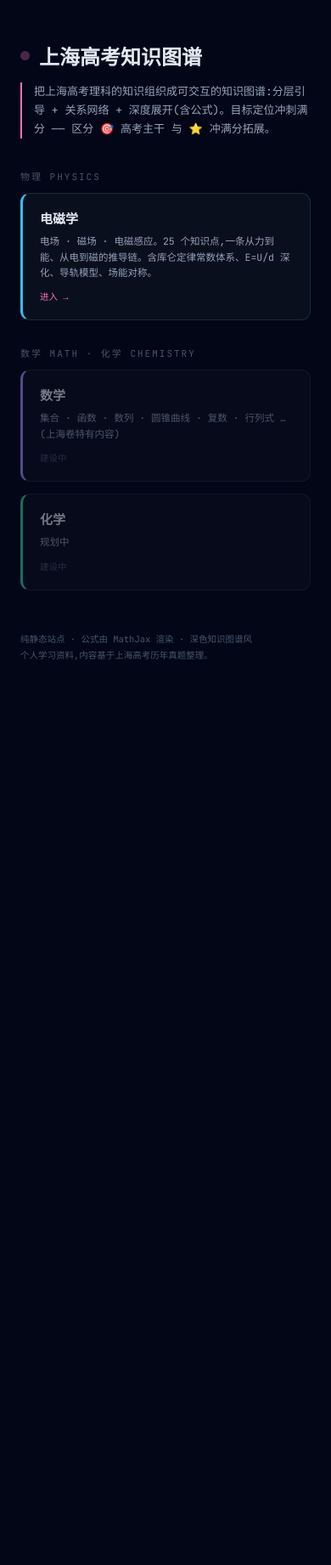
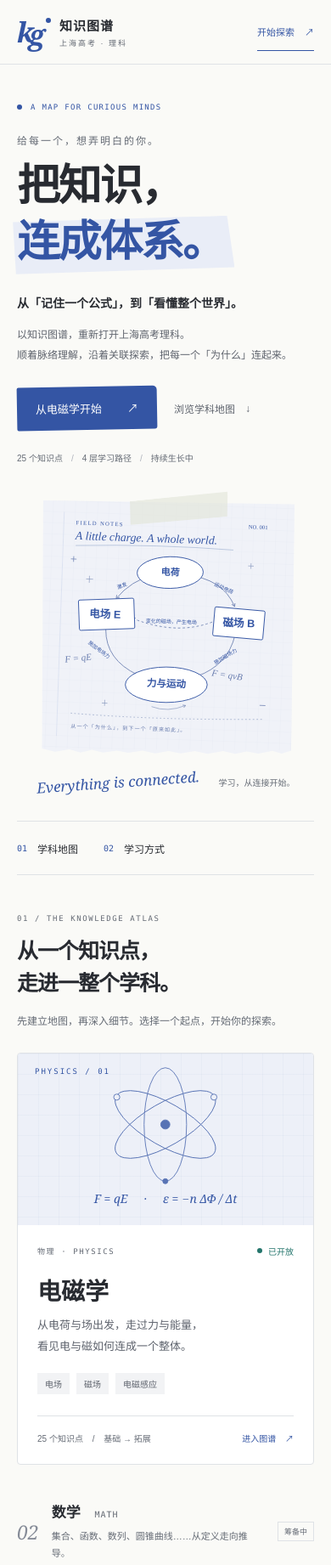
Before and after one commit to haha1903/gaokao-kg, a plain HTML site: page index.html in a window 390 px wide. Shown: the top 1842 px of the page at 85% size. Before the commit the page ends 844 px from the top, so only its background shows below. Drawn offline with Linux system fonts and the light colour scheme.

Commit message:
style(design): give the knowledge atlas a paper-and-ink homepage

```diff
--- /dev/null
+++ b/assets/home.css
@@ -0,0 +1,154 @@
+.page-width { width: min(1120px, calc(100% - 96px)); margin-inline: auto; }
+.site-header { min-height: 90px; display: flex; align-items: center; justify-content: space-between; gap: 24px; padding: 20px max(48px, calc((100vw - 1320px)/2)); border-bottom: 1px solid var(--border); }
+.site-header nav { display: flex; align-items: center; gap: 34px; font-size: 13px; }
+.site-header nav a { display: inline-flex; min-height: 44px; align-items: center; text-decoration: none; transition: color .2s; }
+.site-header nav a:hover { color: var(--accent); }
+.nav-start { gap: 20px; color: var(--accent); border-bottom: 1px solid var(--accent); }
+.hero { display: grid; grid-template-columns: 1.02fr 1fr; gap: 30px; padding-block: 76px 65px; align-items: center; }
+.hero-copy { animation: arrive .6s ease-out both; }
+.hero .eyebrow { display: flex; align-items: center; gap: 10px; color: var(--accent); margin: 0 0 35px; font-size: 10px; }
+.hero-kicker { font-size: 13px; color: var(--faint); margin: 0 0 18px; letter-spacing: 2px; }
+h1 { margin: 0 0 33px; font-size: clamp(48px, 5.3vw, 72px); line-height: 1.3; letter-spacing: -3px; font-weight: 800; }
+.ink-highlight { color: var(--accent); position: relative; display: inline-block; isolation: isolate; }
+.ink-highlight::before { content: ''; position: absolute; inset: 6% -5% -4% -3%; z-index: -1; background: #e9edf7; clip-path: polygon(1% 5%, 97% 0, 100% 94%, 2% 100%); transform: rotate(-1deg); }
+.hero-lead { font-size: 16px; font-weight: 600; margin: 0 0 12px; line-height: 1.8; }
+.hero-description { font-size: 13px; line-height: 2; color: var(--dim); margin: 0; max-width: 390px; }
+.hero-actions { display: flex; align-items: center; flex-wrap: wrap; gap: 28px; margin-top: 30px; }
+.button { display: inline-flex; align-items: center; justify-content: space-between; gap: 30px; padding: 16px 22px; font-size: 13px; text-decoration: none; transition: background-color .2s, transform .2s; }
+.button-primary { color: #fff; background: var(--accent); border-radius: 2px 5px 3px 2px; transform: rotate(-1deg); }
+.button-primary:hover { background: #294583; transform: rotate(0) translateY(-2px); }
+.text-link { display: inline-flex; align-items: center; min-height: 48px; gap: 12px; font-size: 12px; color: var(--dim); text-decoration: none; }
+.text-link:hover { color: var(--accent); }
+.hero-meta { display: flex; gap: 17px; margin-top: 31px; font-size: 10px; color: var(--faint); }
+.hero-meta span + span::before { content: '/'; margin-right: 17px; color: #aeb2bb; }
+.hero-art { position: relative; margin: 0 -12px 0 0; animation: arrive .8s .1s ease-out both; }
+.hero-art img { display: block; width: 100%; height: auto; transform: rotate(2deg); }
+.paper-tape { position: absolute; z-index: 1; width: 118px; height: 30px; top: 1%; left: 37%; transform: rotate(-6deg); background: #e4e6dbb0; clip-path: polygon(2% 0, 100% 3%, 97% 100%, 0 92%); }
+.hero-art figcaption { display: flex; align-items: center; justify-content: space-between; gap: 20px; margin: 11px 28px 0; color: var(--faint); font-size: 10px; }
+.hero-art figcaption span:first-child { font: italic 20px Georgia, serif; color: var(--accent); transform: rotate(-4deg); }
+.section-index { border-block: 1px solid var(--border); display: flex; align-items: center; gap: 42px; min-height: 75px; font-size: 12px; }
+.section-index a { display: flex; align-items: center; min-height: 44px; gap: 12px; text-decoration: none; }
+.section-index a:hover { color: var(--accent); }
+.section-index a span { font-family: var(--font-mono); font-size: 10px; color: var(--accent); }
+.section-index p { margin-left: auto; color: var(--faint); font-size: 11px; }
+.section-index p span { font-size: 20px; margin-left: 18px; color: var(--accent); }
+.subjects { padding-block: 76px 82px; scroll-margin-top: 28px; }
+.section-heading { display: flex; justify-content: space-between; align-items: end; gap: 30px; margin-bottom: 34px; }
+.section-heading .eyebrow { margin: 0 0 15px; }
+h2 { font-size: 30px; line-height: 1.5; letter-spacing: -1px; margin: 0; }
+.section-heading > p { color: var(--faint); font-size: 12px; line-height: 1.9; margin: 0 0 4px; }
+.mobile-break { display: none; }
+.subject-feature { display: grid; grid-template-columns: .85fr 1.15fr; border: 1px solid var(--border); border-radius: 4px; overflow: hidden; text-decoration: none; background: var(--panel); transition: border-color .2s, transform .2s; }
+.subject-feature:hover { border-color: #a7b5d5; transform: translateY(-3px); }
+.subject-art { position: relative; display: flex; align-items: center; justify-content: center; flex-direction: column; min-height: 306px; background: var(--accent-soft); color: var(--accent); background-image: linear-gradient(#3455a409 1px, transparent 1px), linear-gradient(90deg, #3455a409 1px, transparent 1px); background-size: 24px 24px; overflow: hidden; }
+.subject-code { position: absolute; top: 22px; left: 26px; font: 9px var(--font-mono); letter-spacing: 2px; }
+.subject-art svg { width: 82%; max-height: 226px; opacity: .8; transition: transform .4s; }
+.subject-feature:hover .subject-art svg { transform: rotate(6deg); }
+.formula { font: italic 17px Georgia, serif; }
+.formula i { margin: 0 15px; }
+.subject-content { padding: 30px 38px; }
+.subject-topline { display: flex; justify-content: space-between; gap: 14px; align-items: center; }
+.availability { display: inline-flex; gap: 7px; align-items: center; font-size: 10px; color: var(--basic); }
+.subject-content h3 { font-size: 31px; margin: 18px 0 10px; }
+.subject-content p { font-size: 13px; color: var(--dim); line-height: 1.9; margin: 0; }
+.topic-tags { display: flex; gap: 8px; margin-block: 19px 25px; }
+.topic-tags span { font-size: 10px; background: #f2f3f5; padding: 5px 9px; color: var(--dim); }
+.subject-bottom { display: flex; align-items: center; gap: 16px; justify-content: space-between; padding-top: 18px; border-top: 1px solid var(--border); font-size: 11px; color: var(--faint); }
+.subject-bottom i { margin-inline: 8px; font-style: normal; }
+.subject-bottom strong { color: var(--accent); font-weight: 500; white-space: nowrap; }
+.subject-bottom strong span { margin-left: 18px; }
+.upcoming-subjects { margin-top: 20px; }
+.upcoming { display: flex; align-items: center; gap: 25px; padding: 25px 10px; border-bottom: 1px solid var(--border); }
+.subject-number { color: #858b97; font: italic 23px Georgia, serif; }
+.upcoming h3 { margin: 0 0 8px; font-size: 17px; font-weight: 600; }
+.upcoming h3 span { color: var(--faint); font: 10px var(--font-mono); margin-left: 12px; letter-spacing: 1px; }
+.upcoming p { color: var(--faint); font-size: 12px; line-height: 1.8; margin: 0; }
+.coming-label { margin-left: auto; font-size: 10px; border: 1px solid var(--border); padding: 5px 10px; white-space: nowrap; color: var(--faint); }
+.approach { border-block: 1px solid var(--border); background: #f3f4f0; padding-block: 70px; }
+.approach-inner { display: grid; grid-template-columns: .8fr 1.4fr; gap: 70px; }
+.approach-heading .eyebrow { margin: 0 0 22px; }
+.approach h2 { font-size: 37px; }
+.approach-heading > p:not(.eyebrow) { font-size: 12px; line-height: 2; color: var(--dim); margin: 20px 0 24px; }
+.hand-note { display: inline-block; color: var(--accent); font: italic 19px Georgia, serif; transform: rotate(-5deg); }
+.learning-steps { list-style: none; padding: 0; margin: 0; }
+.learning-steps li { display: flex; align-items: start; gap: 23px; padding-block: 27px; border-bottom: 1px solid #d9ddd5; }
+.learning-steps li:first-child { padding-top: 8px; }
+.learning-steps li:last-child { border-bottom: 0; padding-bottom: 0; }
+.step-number { color: var(--accent); font: italic 22px Georgia, serif; }
+.learning-steps h3 { font-size: 17px; margin: 0 0 12px; font-weight: 600; }
+.learning-steps p { font-size: 12px; line-height: 1.9; color: var(--dim); margin: 0; }
+.step-label { font-size: 10px; color: var(--faint); white-space: nowrap; writing-mode: vertical-rl; letter-spacing: 3px; padding-top: 2px; margin-left: 8px; }
+.site-footer { display: flex; justify-content: space-between; gap: 25px; align-items: center; padding-block: 40px; }
+.footer-title { font-size: 15px; text-decoration: none; font-weight: 600; }
+.footer-title span { margin-left: 18px; color: var(--accent); }
+.site-footer p { margin: 9px 0 0; font-size: 10px; color: var(--faint); line-height: 1.9; }
+.footer-right { font-size: 10px; color: var(--faint); text-align: right; }
+.footer-right p { margin: 0 0 10px; }
+.footer-right a { display: inline-flex; align-items: center; min-height: 44px; color: var(--accent); text-decoration: none; margin-right: 18px; }
+@keyframes arrive { from { opacity: 0; transform: translateY(12px); } to { opacity: 1; transform: translateY(0); } }
+@media (min-width: 1500px) { .hero { padding-block: 96px 85px; } }
+@media (max-width: 900px) {
+  .page-width { width: calc(100% - 56px); }
+  .site-header { padding-inline: 28px; }
+  .site-header nav { gap: 24px; }
+  .hero { gap: 10px; padding-block: 60px; }
+  .hero .eyebrow { font-size: 8px; letter-spacing: 1px; }
+  .hero-art figcaption { margin-inline: 12px; }
+  .hero-art figcaption span:first-child { font-size: 17px; }
+  .hero-art figcaption span:last-child { display: none; }
+  .hero-meta { gap: 10px; font-size: 9px; }
+  .hero-meta span + span::before { margin-right: 10px; }
+  .section-heading > p { max-width: 170px; }
+  .subject-content { padding: 26px; }
+  .approach-inner { gap: 40px; }
+}
+@media (max-width: 620px) {
+  .page-width { width: calc(100% - 40px); }
+  .site-header { min-height: 76px; padding: 14px 20px; gap: 12px; }
+  .brand { font-size: 15px; gap: 10px; }
+  .brand small { font-size: 9px; }
+  .brand-mark { font-size: 33px; width: 40px; }
+  .site-header .nav-link { display: none; }
+  .site-header nav { font-size: 11px; }
+  .nav-start { gap: 12px; }
+  .hero { grid-template-columns: 1fr; padding-block: 45px 34px; gap: 34px; }
+  .hero .eyebrow { font-size: 9px; letter-spacing: 1.3px; margin-bottom: 25px; }
+  .hero-kicker { font-size: 12px; margin-bottom: 13px; }
+  h1 { font-size: clamp(48px, 13vw, 68px); margin-bottom: 27px; letter-spacing: -2px; }
+  .hero-lead { font-size: 14px; }
+  .hero-description { font-size: 12px; }
+  .hero-actions { gap: 20px; margin-top: 25px; }
+  .hero-meta { font-size: 10px; margin-top: 25px; }
+  .hero-art { margin: 0 auto; max-width: 400px; width: 94%; }
+  .hero-art figcaption span:last-child { display: block; }
+  .section-index { gap: 30px; min-height: 64px; }
+  .section-index p { display: none; }
+  .subjects { padding-block: 46px; }
+  .section-heading { display: block; margin-bottom: 25px; }
+  .section-heading > p { margin-top: 15px; max-width: none; }
+  .section-heading > p br { display: none; }
+  .eyebrow { font-size: 9px; }
+  h2 { font-size: 25px; }
+  .mobile-break { display: inline; }
+  .subject-feature { grid-template-columns: 1fr; }
+  .subject-art { min-height: 202px; }
+  .subject-art svg { height: 155px; width: 70%; }
+  .subject-code { top: 16px; left: 20px; }
+  .formula { font-size: 14px; margin-bottom: 15px; }
+  .subject-content { padding: 23px; }
+  .subject-content h3 { font-size: 28px; }
+  .subject-bottom { font-size: 10px; }
+  .subject-bottom strong span { margin-left: 8px; }
+  .upcoming { gap: 15px; padding: 22px 0; }
+  .upcoming p { font-size: 11px; }
+  .coming-label { padding: 4px 7px; font-size: 9px; }
+  .approach { padding-block: 42px; }
+  .approach-inner { grid-template-columns: 1fr; gap: 36px; }
+  .approach h2 { font-size: 30px; }
+  .approach h2 br { display: none; }
+  .approach-heading > p:not(.eyebrow) br { display: none; }
+  .approach-heading > p:not(.eyebrow) { margin-block: 13px 22px; }
+  .learning-steps li { gap: 18px; }
+  .site-footer { display: block; padding-block: 30px; }
+  .footer-right { text-align: left; margin-top: 22px; }
+}
--- /dev/null
+++ b/assets/site.css
@@ -0,0 +1,32 @@
+/* Shared paper-and-ink palette, typography, and keyboard affordances. */
+:root {
+  color-scheme: light;
+  --bg: #fafaf7; --panel: #fff; --panel2: #f0f2f5;
+  --ink: #282b31; --dim: #5e636d; --faint: #656b75; --border: #dfe2e6;
+  --accent: #3455a4; --accent-soft: #edf0f8;
+  --basic: #24756c; --electric: #3455a4; --magnetic: #a7503d; --induction: #73538d;
+  --font-body: 'PingFang SC', 'Hiragino Sans GB', 'Microsoft YaHei', sans-serif;
+  --font-mono: 'SFMono-Regular', Consolas, 'Liberation Mono', monospace;
+}
+* { box-sizing: border-box; }
+html { scroll-behavior: smooth; scroll-padding-top: 32px; }
+body { margin: 0; background: var(--bg); color: var(--ink); font-family: var(--font-body); -webkit-font-smoothing: antialiased; }
+a { color: inherit; }
+button, input, textarea { font: inherit; }
+button, a { -webkit-tap-highlight-color: transparent; }
+button { cursor: pointer; }
+:focus-visible { outline: 3px solid var(--accent); outline-offset: 5px; }
+::selection { background: #dbe4fc; color: #203d84; }
+.skip-link { position: fixed; top: 8px; left: 16px; z-index: 100; padding: 12px 18px; background: var(--accent); color: white; transform: translateY(-150%); }
+.skip-link:focus { transform: translateY(0); }
+.brand { display: inline-flex; align-items: center; gap: 13px; text-decoration: none; font-size: 17px; font-weight: 700; letter-spacing: 1px; }
+.brand small { display: block; margin-top: 4px; font-size: 10px; color: var(--faint); font-weight: 400; letter-spacing: 2px; }
+.brand-mark { position: relative; font-family: Georgia, serif; font-style: italic; font-size: 37px; font-weight: 700; line-height: 1; color: var(--accent); letter-spacing: -5px; width: 46px; }
+.brand-mark span { position: relative; top: 3px; }
+.brand-mark i { position: absolute; width: 6px; height: 6px; background: var(--accent); border-radius: 50%; top: 0; right: 0; }
+.eyebrow { font-family: var(--font-mono); font-size: 11px; font-weight: 500; letter-spacing: 1.6px; color: var(--faint); }
+.status-dot { display: inline-block; width: 6px; height: 6px; background: currentColor; border-radius: 50%; }
+@media (prefers-reduced-motion: reduce) {
+  html { scroll-behavior: auto; }
+  *, *::before, *::after { animation: none !important; transition: none !important; }
+}
--- a/index.html
+++ b/index.html
@@ -1,63 +1,45 @@
 <!DOCTYPE html>
-<html lang="zh">
+<html lang="zh-CN">
 <head>
 <meta charset="UTF-8">
 <meta name="viewport" content="width=device-width, initial-scale=1">
-<title>上海高考知识图谱</title>
-<link href="https://fonts.googleapis.com/css2?family=JetBrains+Mono:wght@400;500;600;700&display=swap" rel="stylesheet">
-<style>
-  :root { --bg:#020617; --panel:#0a0f1e; --panel2:#0d1424; --border:#1e293b; --ink:#e2e8f0; --dim:#94a3b8; --faint:#475569; --accent:#f472b6; --physics:#38bdf8; --math:#a78bfa; --chem:#34d399; }
-  * { margin:0; padding:0; box-sizing:border-box; }
-  body { background:var(--bg); color:var(--ink); font-family:'JetBrains Mono',monospace; min-height:100vh; padding:48px 24px; }
-  .wrap { max-width:900px; margin:0 auto; }
-  h1 { font-size:24px; font-weight:700; display:flex; align-items:center; gap:11px; }
-  .dot { width:11px; height:11px; border-radius:50%; background:var(--accent); animation:pulse 2s infinite; }
-  @keyframes pulse { 0%,100%{opacity:1;} 50%{opacity:.3;} }
-  .sub { color:var(--dim); font-size:13px; line-height:1.7; margin:14px 0 36px; border-left:2px solid var(--accent); padding-left:14px; }
-  .sec-label { font-size:11px; color:var(--faint); text-transform:uppercase; letter-spacing:2px; margin:30px 0 12px; }
-  .grid { display:grid; grid-template-columns:repeat(auto-fill,minmax(280px,1fr)); gap:14px; }
-  .card { display:block; text-decoration:none; border:1px solid var(--border); border-left-width:3px; border-radius:11px; padding:18px 20px; background:var(--panel); transition:.15s; }
-  .card:hover { background:var(--panel2); transform:translateY(-2px); }
-  .card h3 { font-size:15px; color:var(--ink); margin-bottom:7px; }
-  .card p { color:var(--dim); font-size:11.5px; line-height:1.6; }
-  .card .go { display:inline-block; margin-top:11px; font-size:10.5px; color:var(--accent); }
-  .card.soon { opacity:.5; cursor:default; pointer-events:none; }
-  .card.soon .go { color:var(--faint); }
-  footer { margin-top:48px; color:var(--faint); font-size:10.5px; line-height:1.8; }
-</style>
+<meta name="description" content="上海高考理科学习地图。从电磁学开始，把零散的知识点连成体系：分层学习、探索关系、阅读公式，留下自己的思考。">
+<meta name="theme-color" content="#fafaf7">
+<title>上海高考知识图谱 · 把知识，连成体系</title>
+<link rel="icon" href="assets/favicon.svg" type="image/svg+xml">
+<link rel="stylesheet" href="assets/site.css">
+<link rel="stylesheet" href="assets/home.css">
 </head>
 <body>
-<div class="wrap">
-  <h1><span class="dot"></span>上海高考知识图谱</h1>
-  <div class="sub">把上海高考理科的知识组织成可交互的知识图谱:分层引导 + 关系网络 + 深度展开(含公式)。目标定位冲刺满分 —— 区分 🎯 高考主干 与 ⭐ 冲满分拓展。</div>
-
-  <div class="sec-label">物理 Physics</div>
-  <div class="grid">
-    <a class="card" style="border-left-color:var(--physics)" href="physics/electromagnetism/">
-      <h3>电磁学</h3>
-      <p>电场 · 磁场 · 电磁感应。25 个知识点,一条从力到能、从电到磁的推导链。含库仑定律常数体系、E=U/d 深化、导轨模型、场能对称。</p>
-      <span class="go">进入 →</span>
+<a class="skip-link" href="#main">跳到正文</a>
+<header class="site-header">
+  <a class="brand" href="./" aria-label="知识图谱首页"><span class="brand-mark" aria-hidden="true">k<span>g</span><i></i></span><span>知识图谱<small>上海高考 · 理科</small></span></a>
+  <nav aria-label="主导航"><a class="nav-link" href="#subjects">学科地图</a><a class="nav-link" href="#approach">学习方式</a><a class="nav-start" href="physics/electromagnetism/">开始探索 <span aria-hidden="true">↗</span></a></nav>
+</header>
+<main id="main">
+  <section class="hero page-width" aria-labelledby="hero-title">
+    <div class="hero-copy">
+      <p class="eyebrow"><span class="status-dot"></span> A MAP FOR CURIOUS MINDS</p>
+      <p class="hero-kicker">给每一个，想弄明白的你。</p>
+      <h1 id="hero-title">把知识，<br><span class="ink-highlight">连成体系。</span></h1>
+      <p class="hero-lead">从「记住一个公式」，到「看懂整个世界」。</p>
+      <p class="hero-description">以知识图谱，重新打开上海高考理科。<br>顺着脉络理解，沿着关联探索，把每一个「为什么」连起来。</p>
+      <div class="hero-actions"><a class="button button-primary" href="physics/electromagnetism/">从电磁学开始 <span aria-hidden="true">↗</span></a><a class="text-link" href="#subjects">浏览学科地图 <span aria-hidden="true">↓</span></a></div>
+      <div class="hero-meta"><span>25 个知识点</span><span>4 层学习路径</span><span>持续生长中</span></div>
+    </div>
+    <figure class="hero-art"><div class="paper-tape" aria-hidden="true"></div><img src="assets/field-notes.svg" width="600" height="580" alt="电磁学手绘笔记：电荷激发电场，电场对电荷施力；运动电荷产生磁场，变化的磁场产生感应电场。"><figcaption><span>Everything is connected.</span><span>学习，从连接开始。</span></figcaption></figure>
+  </section>
+  <div class="section-index page-width" aria-label="页面导览"><a href="#subjects"><span>01</span> 学科地图</a><a href="#approach"><span>02</span> 学习方式</a><p>不止于答案，更在于理解。<span aria-hidden="true">↙</span></p></div>
+  <section class="subjects page-width" id="subjects" aria-labelledby="subjects-title">
+    <div class="section-heading"><div><p class="eyebrow">01 / THE KNOWLEDGE ATLAS</p><h2 id="subjects-title">从一个知识点，<br class="mobile-break">走进一整个学科。</h2></div><p>先建立地图，再深入细节。<br>选择一个起点，开始你的探索。</p></div>
+    <a class="subject-feature" href="physics/electromagnetism/">
+      <div class="subject-art" aria-hidden="true"><span class="subject-code">PHYSICS / 01</span><svg viewBox="0 0 380 260" fill="none"><g stroke="currentColor" stroke-width="1.5"><ellipse cx="190" cy="130" rx="112" ry="42" transform="rotate(-30 190 130)"/><ellipse cx="190" cy="130" rx="112" ry="42" transform="rotate(30 190 130)"/><ellipse cx="190" cy="130" rx="112" ry="42" transform="rotate(90 190 130)"/><circle cx="190" cy="130" r="9" fill="currentColor"/><circle cx="286" cy="76" r="6" fill="#edf0f8"/><circle cx="94" cy="76" r="6" fill="#edf0f8"/><circle cx="190" cy="242" r="5" fill="currentColor"/></g></svg><span class="formula">F = qE <i>·</i> ε = −n ΔΦ / Δt</span></div>
+      <div class="subject-content"><div class="subject-topline"><span class="eyebrow">物理 · PHYSICS</span><span class="availability"><span class="status-dot"></span> 已开放</span></div><h3>电磁学</h3><p>从电荷与场出发，走过力与能量，<br>看见电与磁如何连成一个整体。</p><div class="topic-tags"><span>电场</span><span>磁场</span><span>电磁感应</span></div><div class="subject-bottom"><span>25 个知识点 <i>/</i> 基础 → 拓展</span><strong>进入图谱 <span aria-hidden="true">↗</span></strong></div></div>
     </a>
-  </div>
-
-  <div class="sec-label">数学 Math · 化学 Chemistry</div>
-  <div class="grid">
-    <div class="card soon" style="border-left-color:var(--math)">
-      <h3>数学</h3>
-      <p>集合 · 函数 · 数列 · 圆锥曲线 · 复数 · 行列式 …(上海卷特有内容)</p>
-      <span class="go">建设中</span>
-    </div>
-    <div class="card soon" style="border-left-color:var(--chem)">
-      <h3>化学</h3>
-      <p>规划中</p>
-      <span class="go">建设中</span>
-    </div>
-  </div>
-
-  <footer>
-    纯静态站点 · 公式由 MathJax 渲染 · 深色知识图谱风<br>
-    个人学习资料,内容基于上海高考历年真题整理。
-  </footer>
-</div>
+    <div class="upcoming-subjects"><article class="upcoming"><span class="subject-number">02</span><div><h3>数学 <span>MATH</span></h3><p>集合、函数、数列、圆锥曲线……从定义走向推导。</p></div><span class="coming-label">筹备中</span></article><article class="upcoming"><span class="subject-number">03</span><div><h3>化学 <span>CHEMISTRY</span></h3><p>下一张知识地图，正在酝酿。</p></div><span class="coming-label">筹备中</span></article></div>
+  </section>
+  <section class="approach" id="approach" aria-labelledby="approach-title"><div class="page-width approach-inner"><div class="approach-heading"><p class="eyebrow">02 / MAKE IT CLICK</p><h2 id="approach-title">学懂，<br>然后串起来。</h2><p>知识不是孤立的卡片。<br>找到它们之间的联系，<br>才是理解真正发生的地方。</p><span class="hand-note">Follow your curiosity ↗</span></div><ol class="learning-steps"><li><span class="step-number">01</span><div><h3>顺着脉络，打好基础</h3><p>跟随「基本概念 → 电场 → 磁场 → 电磁感应」的分层路径，从起点一步步向前。</p></div><span class="step-label">分层引导</span></li><li><span class="step-number">02</span><div><h3>换个视角，看见联系</h3><p>切换到关系图谱，探索知识点之间的定义、推导与应用。一个公式，也是通向另一个知识点的路。</p></div><span class="step-label">关系图谱</span></li><li><span class="step-number">03</span><div><h3>深入一点，留下思考</h3><p>展开知识卡片阅读公式与推导，区分高考主干和拓展内容。选中文字，记下你的理解与疑问。</p></div><span class="step-label">深度阅读</span></li></ol></div></section>
+</main>
+<footer class="site-footer page-width"><div><a class="footer-title" href="./">上海高考知识图谱<span aria-hidden="true">↗</span></a><p>一份持续生长的个人学习地图。</p></div><div class="footer-right"><p>内容基于上海高考历年真题整理</p><a href="https://github.com/haha1903/gaokao-kg">GitHub ↗</a><span>保持好奇，慢慢弄懂。</span></div></footer>
 </body>
 </html>
```
Also changed, not shown: assets/favicon.svg (added), assets/field-notes.svg (added).
